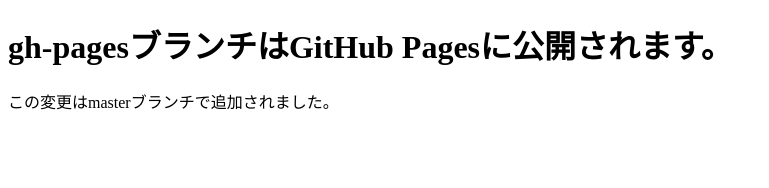
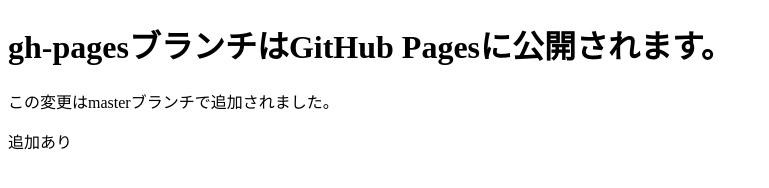
Before and after one commit to Kaori223/git-study, a plain HTML site: page index.html in a window 1280 px wide. Shown: the whole page, without its empty margins (0-769 px from the left). Drawn offline with Linux system fonts and the light colour scheme.

Commit message:
GitHub Pages用のWebページを作成

```diff
--- a/index.html
+++ b/index.html
@@ -8,5 +8,6 @@
 <body>
     <h1>gh-pagesブランチはGitHub Pagesに公開されます。</h1>
     <p>この変更はmasterブランチで追加されました。</p>
+    <p>追加あり</p>
 </body>
 </html>
```
